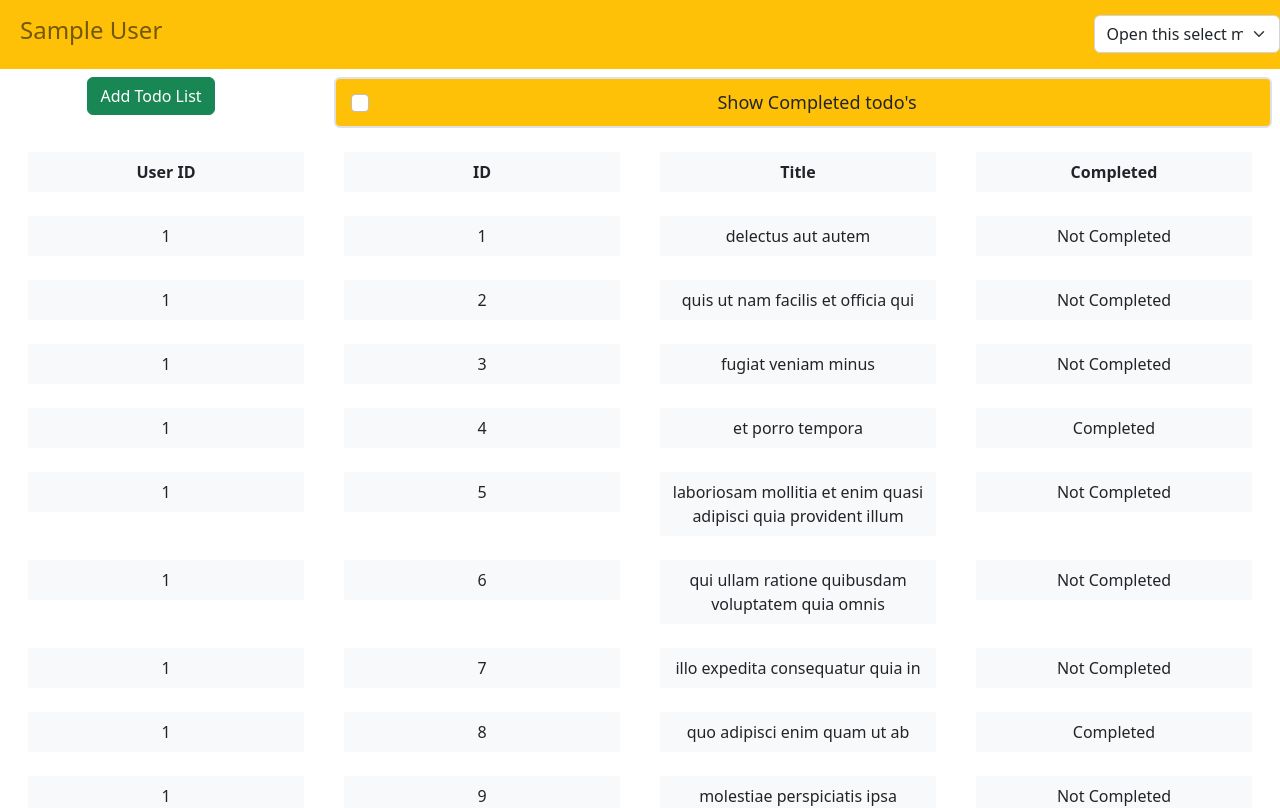
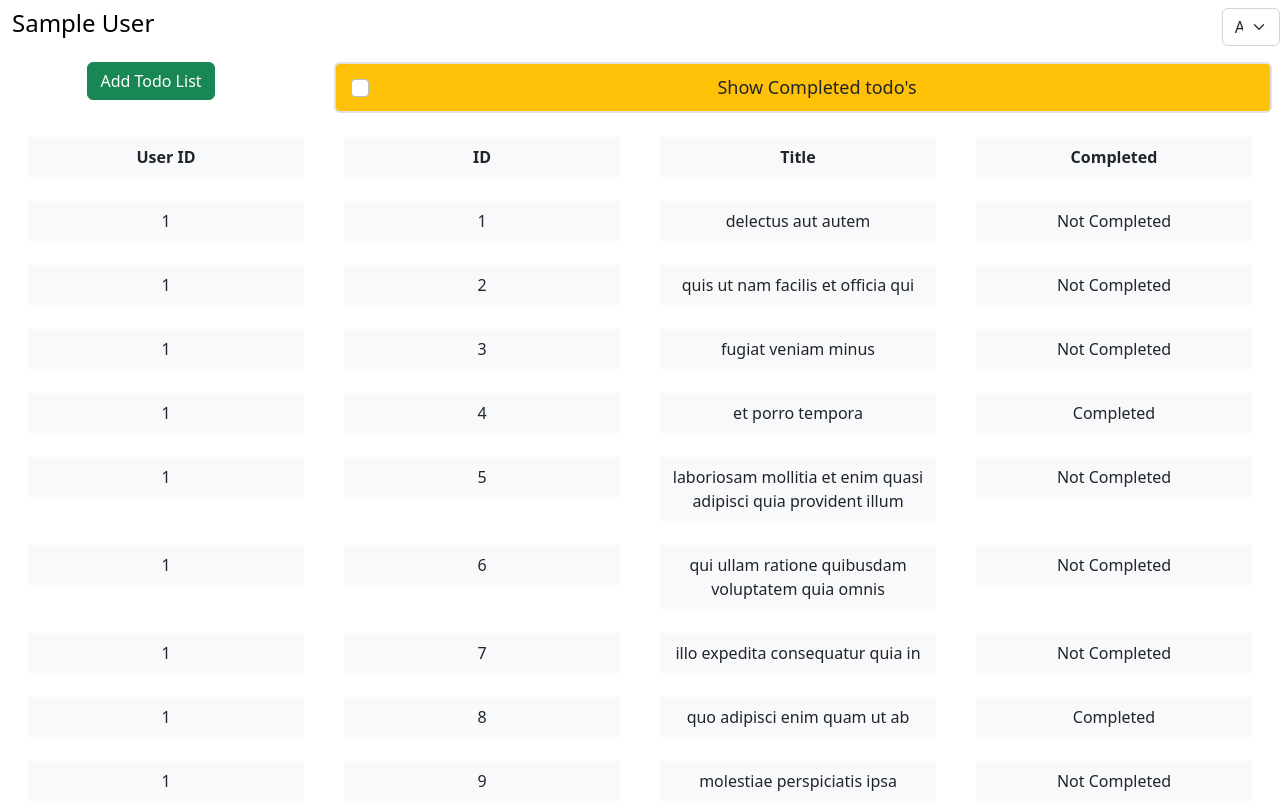
Before and after one commit to NageswararaoMogili/ProdaptAngularProject, an Angular app: page /dashboard in a window 1280 px wide. Shown: the top 808 px of the page. Built offline with nearby package versions, Linux system fonts and the light colour scheme; sample sign-in values are in the browser's storage.

Commit message:
suday work

```diff
--- a/src/app/dropdown/dropdown.component.html
+++ b/src/app/dropdown/dropdown.component.html
@@ -1,6 +1,5 @@
 <div class="dropdown">
-    <select class="form-select" #theme aria-label="Default select example" (change)="onChange(theme.value)">
-      <option selected>Open this select menu</option>
+    <select class="form-select" #theme aria-label="Default select example" (change)="onChange(theme.value)" [(ngModel)]="bgtheme">
       <option value="a">A</option>
       <option value="b">B</option>
       <option value="c">C</option>
--- a/src/app/dropdown/dropdown.component.ts
+++ b/src/app/dropdown/dropdown.component.ts
@@ -1,4 +1,4 @@
-import { Component, EventEmitter, OnInit, Output } from '@angular/core';
+import { Component, EventEmitter, Input, OnInit, Output } from '@angular/core';
 
 @Component({
   selector: 'app-dropdown',
@@ -6,6 +6,7 @@ import { Component, EventEmitter, OnInit, Output } from '@angular/core';
   styleUrls: ['./dropdown.component.css']
 })
 export class DropdownComponent implements OnInit {
+  @Input() bgtheme:any;
   @Output() changetheme = new EventEmitter<string>();
   constructor() { }
 
--- a/src/app/header/header.component.css
+++ b/src/app/header/header.component.css
@@ -0,0 +1,12 @@
+.a{
+    background-color: #ffffff !important;
+    color: #000000 !important;
+}
+.b{
+    background-color: #000000 !important;
+    color: #ffffff !important;
+}
+.c{
+    background-color:  #ffffff !important;
+    color:#0080ed !important;
+}
--- a/src/app/header/header.component.html
+++ b/src/app/header/header.component.html
@@ -1,6 +1,6 @@
-<header>
+<header [class]="selectedclass">
     <!-- Navbar -->
-    <nav class="navbar navbar-expand-lg navbar-primary bg-warning">
+    <nav class="navbar navbar-expand-lg ">
       <div class="container-fluid">
         <button
           class="navbar-toggler"
@@ -16,13 +16,13 @@
         <div class="collapse navbar-collapse" id="navbarExample01">
           <ul class="navbar-nav me-auto mb-2 mb-lg-0">
             <li class="nav-item active">
-              <a class="nav-link" aria-current="page" ><h4>{{UserName}}</h4></a>
+             <h4 [class]="selectedclass">{{UserName}}</h4>
             </li>
 
           </ul>
         </div>
       </div>
-      <app-dropdown  (changetheme)="addItem($event)"></app-dropdown>
+      <app-dropdown [bgtheme]="selectedclass"  (changetheme)="addItem($event)"></app-dropdown>
     </nav>
 </header>
     <!-- Navbar -->
--- a/src/app/header/header.component.ts
+++ b/src/app/header/header.component.ts
@@ -6,6 +6,7 @@ import { Component, Input, OnInit } from '@angular/core';
   styleUrls: ['./header.component.css']
 })
 export class HeaderComponent implements OnInit {
+  selectedclass:any = "a";
   @Input() UserName:any ='Test User';
 
   constructor() { }
@@ -13,6 +14,7 @@ export class HeaderComponent implements OnInit {
   ngOnInit(): void {
   }
   addItem(event:any){
+    this.selectedclass=event;
     console.log(event);
 
   }
```
